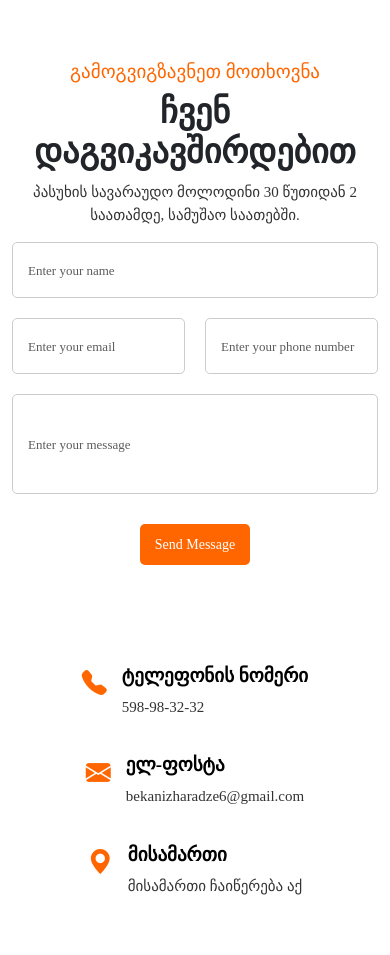
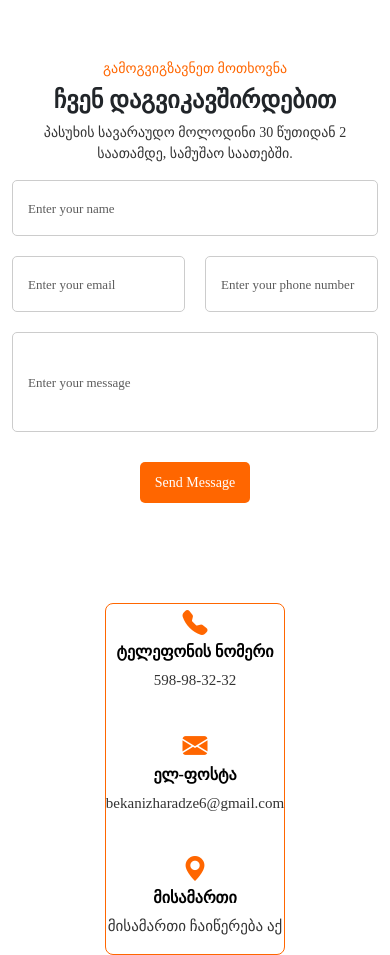
Before and after one commit to ayeantics/BNC, a plain HTML site: page pages/contact.html in a window 390 px wide. Shown: the part 520-1475 px from the top of the page. Before the commit the page ends 1433 px from the top, so only its background shows below. Drawn offline with nearby package versions, Linux system fonts and the light colour scheme; files whose address does not match are found by name; a web font is replaced by a local one.

Commit message:
some changes

```diff
--- a/pages/contact.html
+++ b/pages/contact.html
@@ -110,28 +110,28 @@
                 </div>
                 <div class="contacts-container">
                     <div class="contact-item">
+                        <div class="info">
                             <a href="tel:598983232">
                                 <i class="bi bi-telephone-fill"></i>
                             </a>
-                        <div class="info">
                             <h3>ტელეფონის ნომერი</h3>
                             <p>598-98-32-32</p>
                         </div>
                     </div>
                     <div class="contact-item">
+                        <div class="info">
                             <a href="mailto:bekanizharadze6@gmail.com">
                                 <i class="bi bi-envelope-fill"></i>
                             </a>
-                        <div class="info">
                             <h3>ელ-ფოსტა</h3>
                             <p>bekanizharadze6@gmail.com</p>
                         </div>
                     </div>
                     <div class="contact-item">
+                        <div class="info">
                             <a target="_blank" href="https://maps.app.goo.gl/uycuWLFP7xgjkhWc7">
                                 <i class="bi bi-geo-alt-fill"></i>
                             </a>
-                        <div class="info">
                             <h3>მისამართი</h3>
                             <p>მისამართი ჩაიწერება აქ</p>
                         </div>
--- a/styles/contact.scss
+++ b/styles/contact.scss
@@ -406,6 +406,8 @@ main {
       justify-content: center;
       align-items: center;
       gap: 20px;
+      border: 1px solid #ff6600;
+      border-radius: 8px;
 
       h3 {
         font-size: 19px;
@@ -429,6 +431,20 @@ main {
         gap: 15px;
         justify-content: center;
         align-items: start;
+        // border: 1px solid black;
+        width: 100%;
+
+        .info {
+            display: flex;
+            flex-direction: column;
+            justify-content: center;
+            align-items: center;
+
+            h3 {
+                font-size: 16px;
+                font-weight: 700;
+            }
+        }
       }
     }
   }
@@ -457,6 +473,23 @@ main {
             max-width: 100%;
             text-align: center;
 
+            h2 {
+                font-size: 14px;
+            }
+
+            h1 {
+                font-size: 24px;
+            }
+
+            p {
+                font-size: 14px;
+            }
+
+            button {
+                font-size: 14px;
+            }
+
+
             form {
 
                 .input-container {
@@ -476,5 +509,15 @@ main {
 
   .contacts-container {
     margin-top: 100px;
+
+    .contact-item {
+        align-items: center;
+
+        .icon {
+            display: flex;
+            justify-content: center;
+            align-items: center;
+        }
+    }
   }
 }
```
Also changed, not shown: styles/contact.css, 1 other file. Lines whose indentation alone changed are shown as unchanged.
